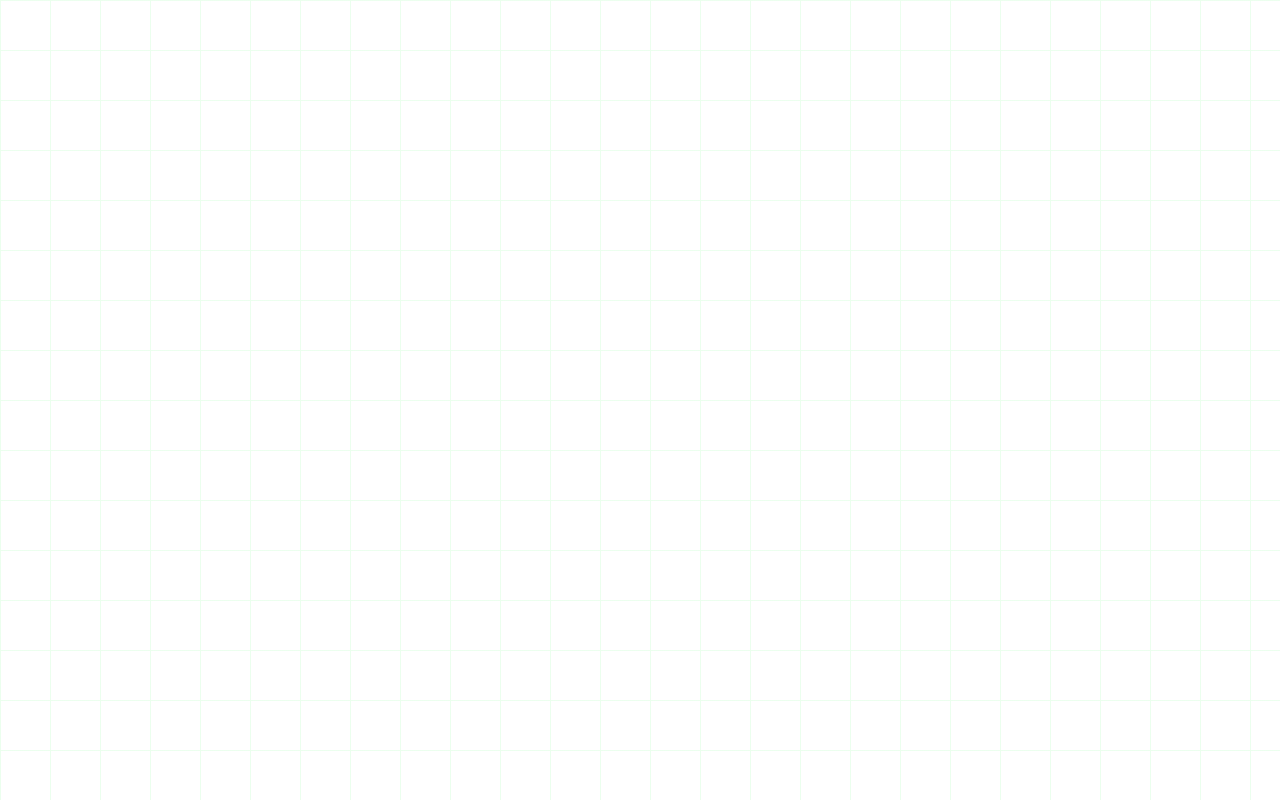
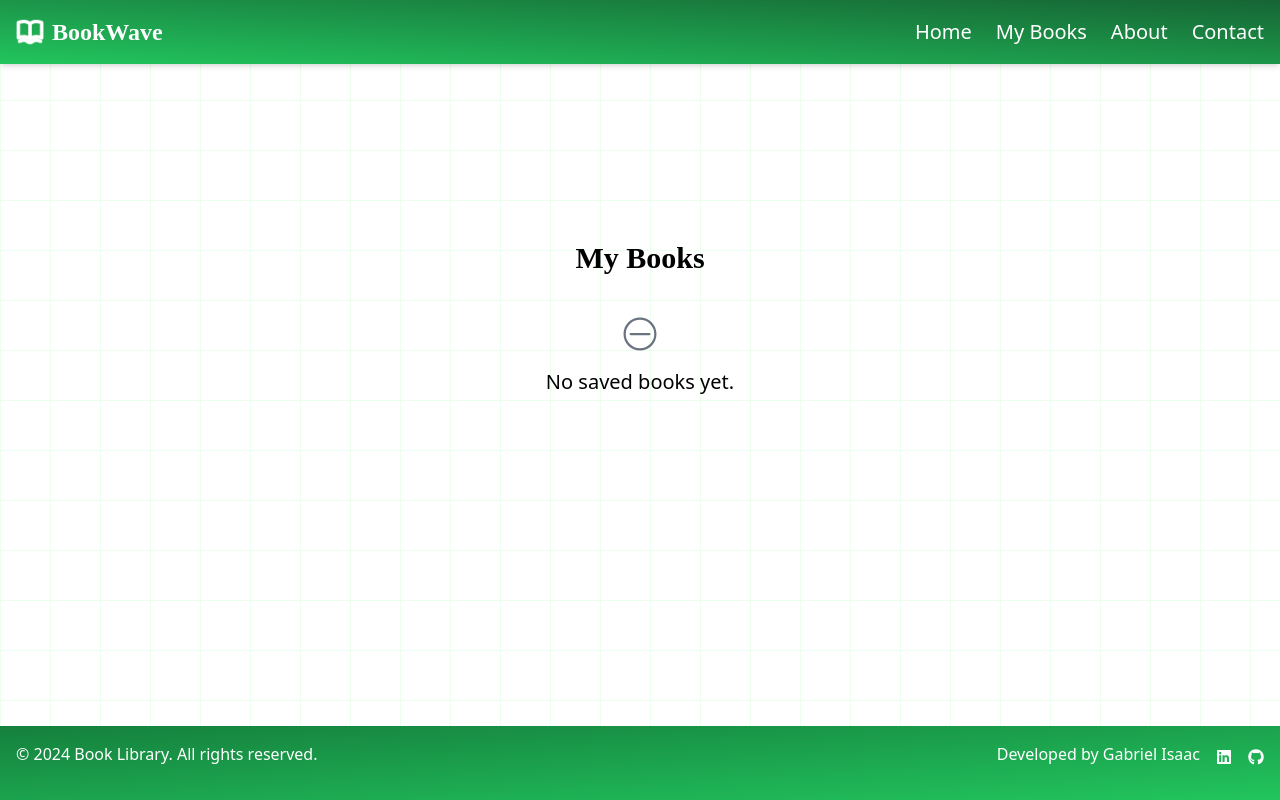
Before and after one commit to StewartIsaac/BookWave, a React (Vite) app: page /my-books in a window 1280 px wide. Before the commit this address had no page. Built offline with nearby package versions, Linux system fonts and the light colour scheme.

Commit message:
feat: My Book page

```diff
--- a/src/App.jsx
+++ b/src/App.jsx
@@ -5,53 +5,73 @@ import HeroSection from "./components/HeroSection";
 import SearchBar from "./components/SearchBar";
 import BookCard from "./components/BookCard";
 import BookDetailPage from "./components/BookDetailPage";
-import Loader from "./components/Loader";
+import MyBooksPage from "./components/MyBooksPage";
 import Footer from "./components/Footer";
 import ContactPage from "./components/ContactPage";
 import AboutPage from "./components/AboutPage";
+import Loader from "./components/Loader";
+import { ToastContainer, toast } from "react-toastify";
+import "react-toastify/dist/ReactToastify.css";
 
 const App = () => {
   const [books, setBooks] = useState([]);
+  const [savedBooks, setSavedBooks] = useState([]);
   const [loading, setLoading] = useState(false);
   const [error, setError] = useState("");
   const navigate = useNavigate();
 
   useEffect(() => {
     const storedBooks = sessionStorage.getItem('books');
+    const storedSavedBooks = sessionStorage.getItem('savedBooks');
+
     if (storedBooks) {
       setBooks(JSON.parse(storedBooks)); // Load books from sessionStorage
     }
+    if (storedSavedBooks) {
+      setSavedBooks(JSON.parse(storedSavedBooks)); // Load saved books from sessionStorage
+    }
   }, []);
+
+  const api_key = import.meta.env.VITE_GOOGLE_BOOKS_API_KEY;
 
   const searchBooks = async (query) => {
     setLoading(true);
     setError("");
     try {
       const response = await fetch(
-        `https://openlibrary.org/search.json?q=${query}`
+        `https://www.googleapis.com/books/v1/volumes?q=${query}&key=${api_key}`
       );
       const data = await response.json();
-      if (data.docs.length > 0) {
-        setBooks(data.docs);
-        sessionStorage.setItem('books', JSON.stringify(data.docs));
+      if (data.items && data.items.length > 0) {
+        setBooks(data.items);
+        sessionStorage.setItem('books', JSON.stringify(data.items));
       } else {
         setError("No books found. Try another query.");
       }
     } catch (error) {
-      setError("Error fetching data.");
+      setError("Error fetching data. Try again!");
     }
     setLoading(false);
   };
 
+  const saveBook = (book) => {
+    const updatedSavedBooks = savedBooks.includes(book.id)
+      ? savedBooks.filter(id => id !== book.id) // Remove book if already saved
+      : [...savedBooks, book.id]; // Add book if not saved
+
+    setSavedBooks(updatedSavedBooks);
+    sessionStorage.setItem('savedBooks', JSON.stringify(updatedSavedBooks));
+  };
+
   const handleBookSelect = (book) => {
-    // Navigate to book details route with the selected book's state
-    const bookId = book.key.replace("/works/", "");
+    const bookId = book.id;
     navigate(`/books/${bookId}`, { state: { book } });
   };
 
   return (
     <div className="bg-transparent min-h-full">
       <Navbar />
+      <ToastContainer position="top-right" autoClose={3000} hideProgressBar={false} />
       <HeroSection />
       <SearchBar onSearch={searchBooks} />
       {loading && <Loader />}
@@ -60,9 +80,11 @@ const App = () => {
         <div className="grid grid-cols-1 md:grid-cols-2 lg:grid-cols-3 gap-2">
           {books.map((book) => (
             <BookCard
-              key={book.key}
+              key={book.id}
               book={book}
               onSelect={() => handleBookSelect(book)}
+              onSave={() => saveBook(book)}
+              isSaved={savedBooks.includes(book.id)} // Check if the book is saved
             />
           ))}
         </div>
@@ -73,11 +95,15 @@ const App = () => {
 };
 
 const MainApp = () => {
+  const [books, setBooks] = useState([]);
+  const [savedBooks, setSavedBooks] = useState([]);
+
   return (
     <Router>
       <Routes>
         <Route path="/" element={<App />} />
         <Route path="/books/:bookId" element={<BookDetailPage />} />
+        <Route path="/my-books" element={<MyBooksPage />} />
         <Route path="/about" element={<AboutPage />} />
         <Route path="/contact" element={<ContactPage />} />
       </Routes>
--- /dev/null
+++ b/src/components/MyBooksPage.jsx
@@ -0,0 +1,50 @@
+import React, { useState, useEffect } from "react";
+import BookCard from "./BookCard";
+import Navbar from "./Navbar";
+import Footer from "./Footer";
+import { toast } from "react-toastify";
+import { GoNoEntry } from "react-icons/go";
+
+const MyBooksPage = () => {
+  const [savedBooks, setSavedBooks] = useState([]);
+
+  useEffect(() => {
+    const storedBooks = JSON.parse(localStorage.getItem("savedBooks")) || [];
+    setSavedBooks(storedBooks);
+  }, []);
+
+  const handleRemoveBook = (book) => {
+    const updatedBooks = savedBooks.filter((savedBook) => savedBook.id !== book.id);
+    localStorage.setItem("savedBooks", JSON.stringify(updatedBooks));
+    setSavedBooks(updatedBooks);
+    toast.info(`${book.volumeInfo?.title || "Book"} removed from My Books.`);
+  };
+
+  return (
+    <div className="min-h-screen">
+      <Navbar />
+      <div className="container mx-auto p-4 my-20">
+        <h1 className="text-3xl font-bold mt-20 mb-10 text-center">My Books</h1>
+        {savedBooks.length > 0 ? (
+          <div className="grid grid-cols-1 md:grid-cols-2 lg:grid-cols-3 gap-4">
+            {savedBooks.map((book) => (
+              <BookCard
+                key={book.id}
+                book={book}
+                onRemoveBook={() => handleRemoveBook(book)}
+              />
+            ))}
+          </div>
+        ) : (
+          <div className="flex flex-col justify-center items-center">
+            <GoNoEntry className="text-4xl text-gray-500" />
+            <p className="text-center text-xl mt-4 mb-20">No saved books yet.</p>
+          </div>
+        )}
+      </div>
+      <Footer />
+    </div>
+  );
+};
+
+export default MyBooksPage;
--- a/src/components/Navbar.jsx
+++ b/src/components/Navbar.jsx
@@ -77,17 +77,22 @@ const Navbar = () => {
           {/* Navigation Links */}
           <ul className="flex flex-col space-y-8 text-white text-center md:flex-row md:space-x-6 md:space-y-0">
             <li>
-              <Link to="/" className="text-xl font-sans hover:font-bold" onClick={closeMenu}>
+              <Link to="/" className="text-xl font-sans hover:opacity-70" onClick={closeMenu}>
                 Home
               </Link>
             </li>
             <li>
-              <Link to="/about" className="text-xl font-sans hover:font-bold" onClick={closeMenu}>
+              <Link to="/my-books" className="text-xl font-sans hover:opacity-70" onClick={closeMenu}>
+                My Books
+              </Link>
+            </li>
+            <li>
+              <Link to="/about" className="text-xl font-sans hover:opacity-70" onClick={closeMenu}>
                 About
               </Link>
             </li>
             <li>
-              <Link to="/contact" className="text-xl font-sans hover:font-bold" onClick={closeMenu}>
+              <Link to="/contact" className="text-xl font-sans hover:opacity-70" onClick={closeMenu}>
                 Contact
               </Link>
             </li>
```
